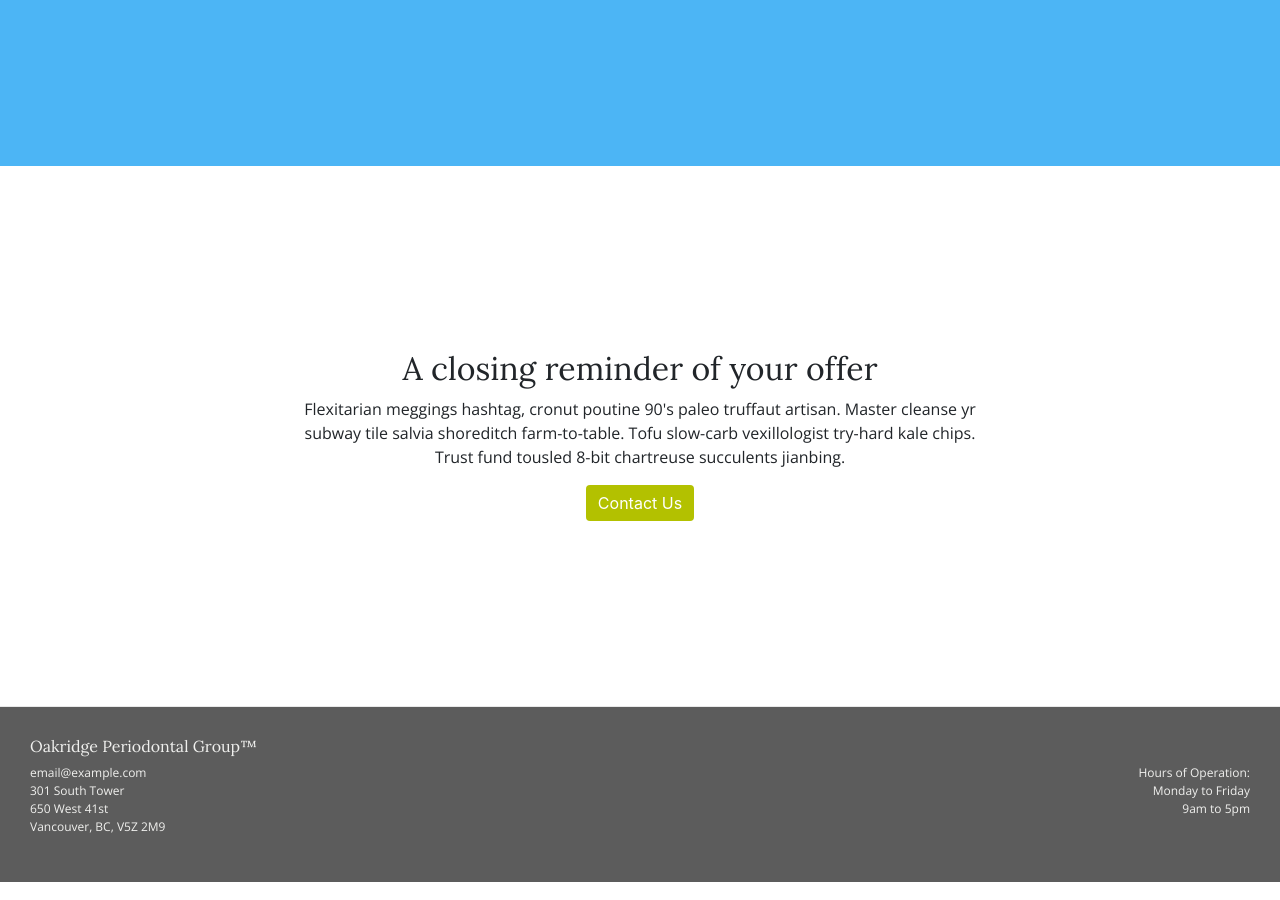
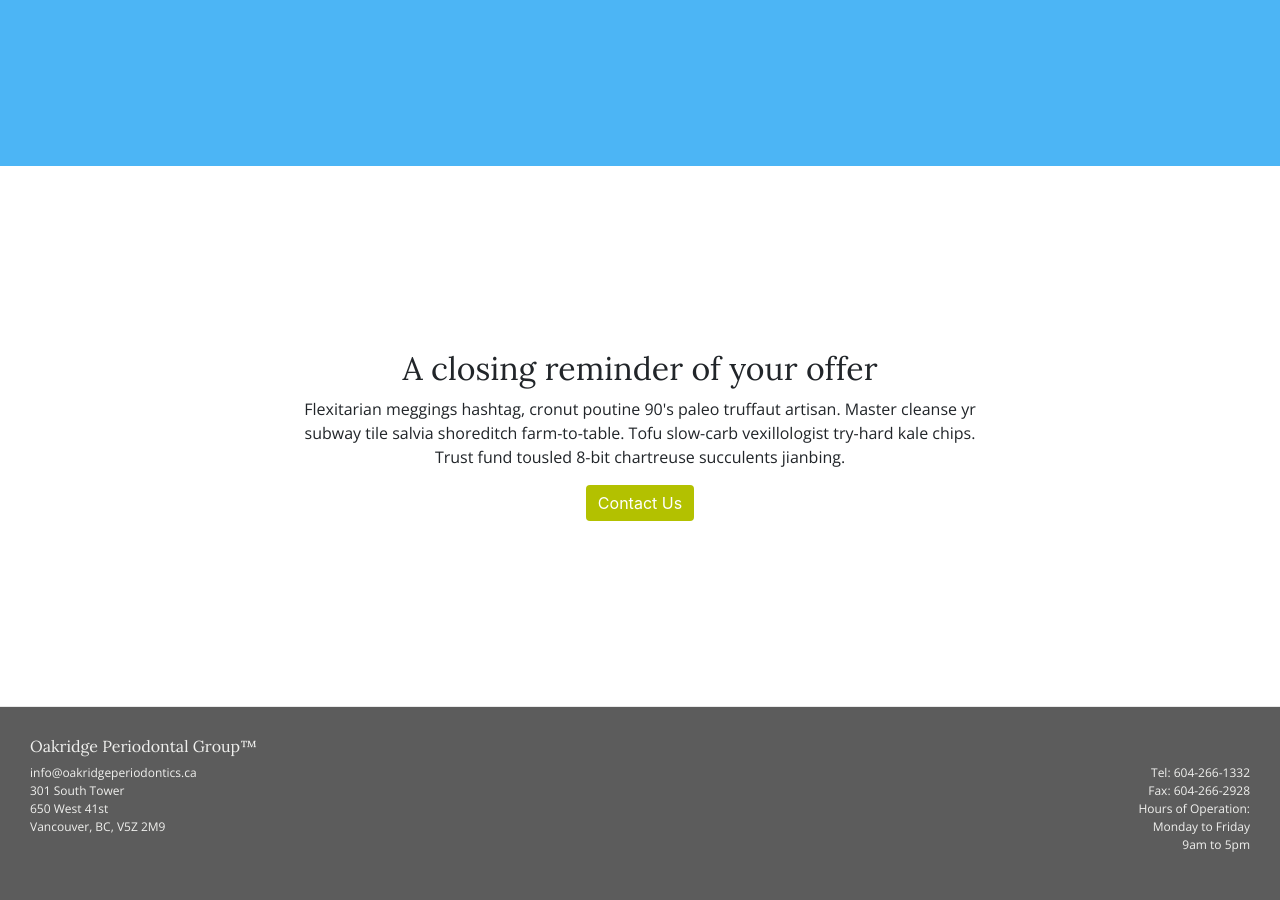
Before and after one commit to oakridgeperio/oakridgeperio.github.io, a Jekyll site: the page built from index.md, in a window 1280 px wide and 900 px high, scrolled down 2080 px. Built offline with Jekyll 4.4.1, drawn with Linux system fonts in a browser that asks for light colours.

Commit message:
Fix email and contact details

```diff
--- a/_includes/footer.html
+++ b/_includes/footer.html
@@ -3,7 +3,7 @@
   <div id="details-container">
     <div>
       <p>
-        email@example.com <br>
+        info@oakridgeperiodontics.ca <br>
         301 South Tower<br>
         650 West 41st<br>
         Vancouver, BC, V5Z 2M9
@@ -12,6 +12,8 @@
     <div class="hours">
       <data class="u-url" href="{{ "/" | relative_url }}"></data>
       <p>
+        Tel: 604-266-1332<br>
+        Fax: 604-266-2928<br>
         Hours of Operation:<br>
         Monday to Friday<br>
         9am to 5pm
```
